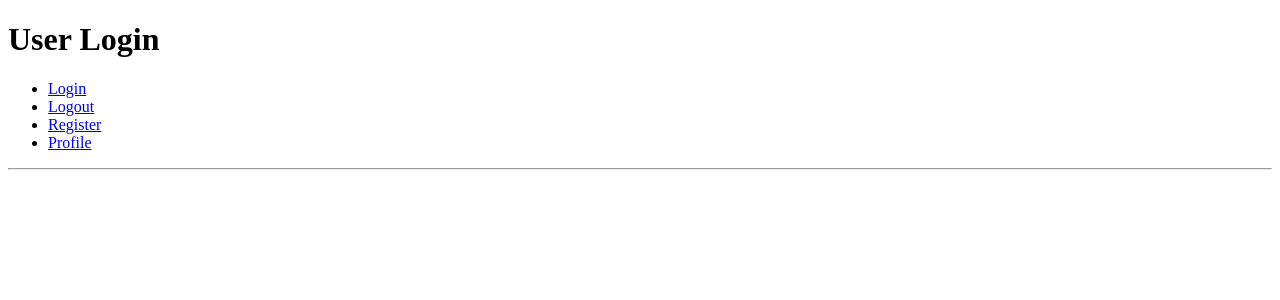
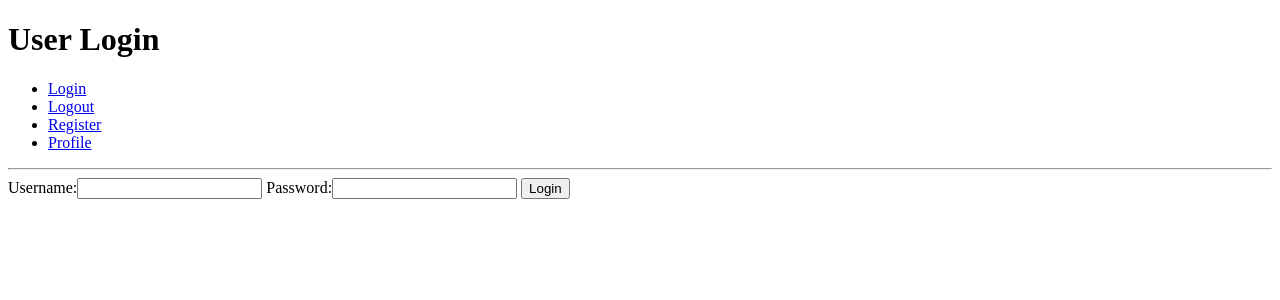
Before and after one commit to armedcor/django_authentication_and_authorisation, a Django app: page /accounts/login/ in a window 1280 px wide. Shown: the top 300 px of the page. Run offline with Django 3.2, Linux system fonts and the light colour scheme.

Commit message:
Added login functionality along with authentication

```diff
--- /dev/null
+++ b/accounts/forms.py
@@ -0,0 +1,8 @@
+from django import forms
+
+
+class UserLoginForm(forms.Form):
+    """From to be used by user to login"""
+
+    username = forms.CharField()
+    password = forms.CharField(widget=forms.PasswordInput)
--- a/accounts/templates/login.html
+++ b/accounts/templates/login.html
@@ -27,5 +27,12 @@
         {% endfor %}
     </div>
 {% endif %}
+<form method="POST">
+    {% csrf_token %}
+    {{ login_form }}
+    <button type="submit">Login</button>
+</form>
+
+
 </body>
 </html>
--- a/accounts/views.py
+++ b/accounts/views.py
@@ -1,11 +1,14 @@
 from django.shortcuts import render, redirect, reverse
 from django.contrib import auth, messages
+from accounts.forms import UserLoginForm
+
 
 # Create your views here.
 
 def index(request):
     """Return the index.html file"""
     return render(request, 'index.html')
+
 
 def logout(request):
     """Log the user out"""
@@ -16,4 +19,18 @@ def logout(request):
 
 def login(request):
     """Return a login page"""
-    return render(request, 'login.html')
+    if request.method == "POST":
+        login_form = UserLoginForm(request.POST)
+
+        if login_form.is_valid():
+            user = auth.authenticate(username=request.POST['username'],
+                                     password=request.POST['password'])
+
+        if user:
+            auth.login(user=user, request=request)
+            messages.success(request, "You have successfully logged in!")
+        else:
+            login_form.add_error(None, "Your username or password is incorrect.")
+    else:
+        login_form = UserLoginForm()
+    return render(request, 'login.html', {'login_form': login_form})
```
Also changed, not shown: accounts/templates/index.html (line endings or trailing spaces), db.sqlite3.
